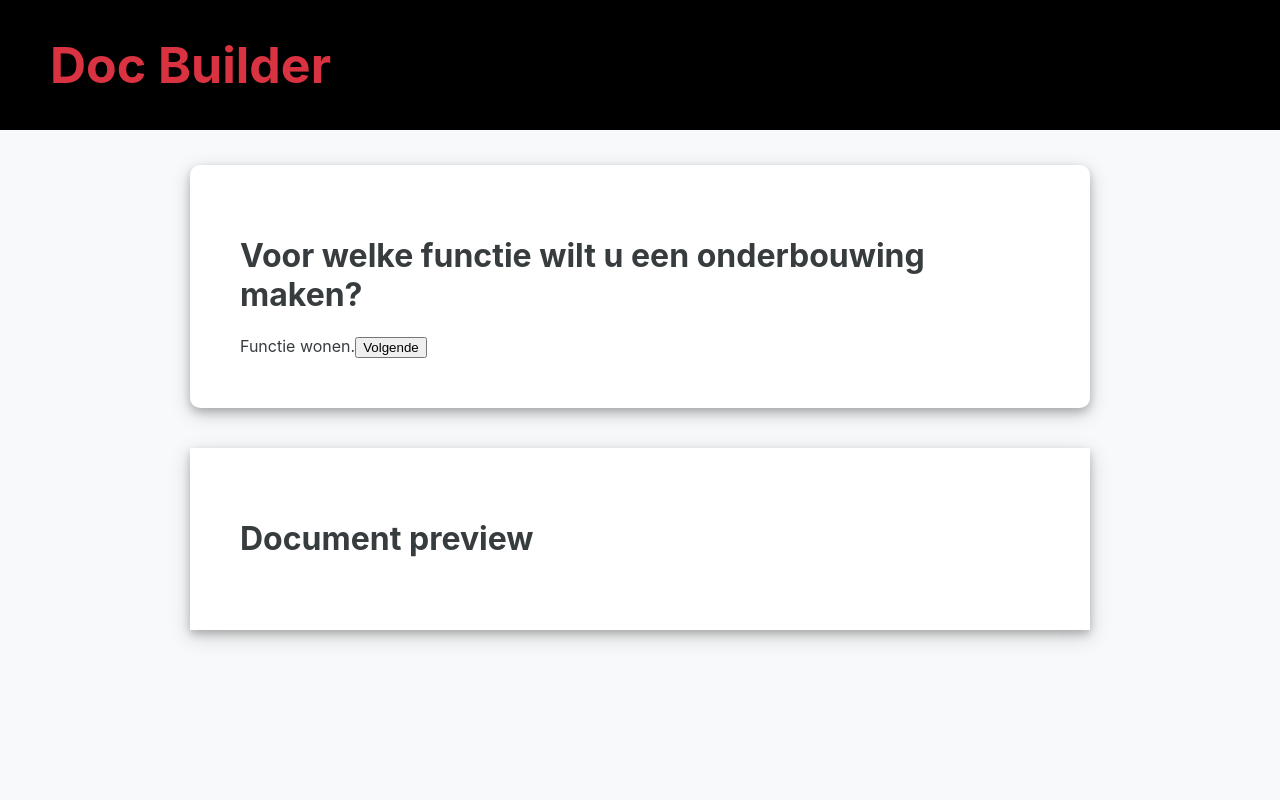
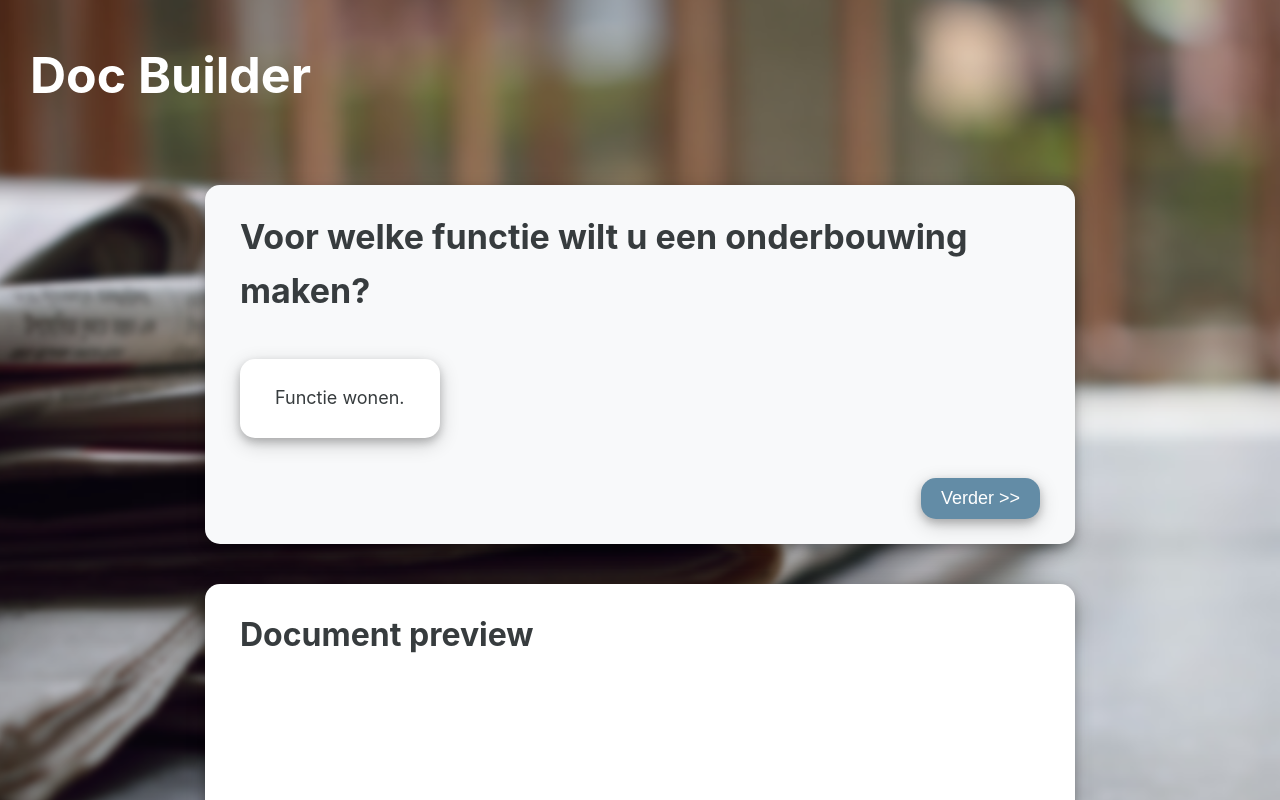
Before and after one commit to JerryPeeters/laddertool, a React (Create React App) app: page / in a window 1280 px wide. Shown: the top 800 px of the page. Built offline with nearby package versions, Linux system fonts and the light colour scheme.

Commit message:
added further styling

```diff
--- a/src/App.js
+++ b/src/App.js
@@ -7,6 +7,7 @@ export default class App extends React.Component {
   render() {
     return (
       <Provider store={store}>
+          <div style={styles.backgroundImage}>
           <div style={styles.container}>
             <div style={styles.subContainer}>
               <TitleScreen />
@@ -15,14 +16,17 @@ export default class App extends React.Component {
               <DocPreviewScreen />
             </div>
           </div>
+          </div>
       </Provider>
       );
   }
 }
 
 const styles = {
+  backgroundImage: {
+
+  },
   container: {
-    backgroundColor: '#f8f9fa',
     height: '100%',
     display: 'flex',
     justifyContent: 'center',
--- a/src/components/InfoModal.js
+++ b/src/components/InfoModal.js
@@ -25,8 +25,9 @@ export default class InfoModal extends React.Component {
             <>
                 {this.props.additionalInfo.map( item => (
                     <>
-                        <span onClick={this.getOpenModalHandler(item.targetKey)}>{item.text}</span>
+                        <span style={styles.text}onClick={this.getOpenModalHandler(item.targetKey)}>{item.text}</span>
                         <Modal
+                            style={styles.modal}
                             key={item.targeKey}
                             isOpen={this.state.showModal[item.targetKey]}
                             onRequestClose={this.getCloseModalHandler(item.targetKey)}
@@ -40,6 +41,13 @@ export default class InfoModal extends React.Component {
         )
     }
 }
+const styles = {
+    modal: {
+    },
+    text: {
+        fontStyle: 'italic',
+    }
+}
 
 InfoModal.propTypes = {
     additionInfo: PropTypes.array,
--- a/src/components/Question.js
+++ b/src/components/Question.js
@@ -70,10 +70,17 @@ class Question extends React.Component {
         //needs a key or it wont update the component
         return (
             <div style={styles.flexBox}>
-                <h1>{this.props.title}</h1>
-                {this.props.additionalInfo ? <InfoModal additionalInfo={this.props.additionalInfo}/> : null}
-                {this.renderCorrectOptionType()}
-                <button onClick={this.props.navigate}>Volgende</button>
+                <div>
+                    <h1 style={styles.questionTitle}>{this.props.title}</h1>
+                </div>
+                    {this.props.additionalInfo ? <InfoModal additionalInfo=
+                    {this.props.additionalInfo}/> : null}
+                <div style={styles.optionsBox}>
+                    {this.renderCorrectOptionType()}
+                </div>
+                <div style={styles.buttonRow}>
+                    <button style={styles.nextButton}onClick={this.props.navigate}>Verder >></button>
+                </div>
             </div>
     )}
 }
@@ -82,15 +89,45 @@ export default connect(mapStateToProps, {setNextKey, setNextAppend, setSavedInpu
 
 const styles = {
     flexBox: {
-        backgroundColor: 'white',
-        borderRadius: '10px',
+        backgroundColor: '#f8f9fa',
+        borderRadius: 15,
         boxShadow: '0 4px 8px 0 rgba(0, 0, 0, 0.2), 0 6px 20px 0 rgba(0, 0, 0, 0.19)',
-        padding: '50px',
+        padding: 25,
+        paddingLeft: 35,
+        paddingRight: 35,
         margin: '20px',
         minWidth: '400px',
         maxWidth: '800px',
         flexBasis: 'auto',
         flexGrow: 1,
+        flexDirection: 'column',
+        alignSelf: 'flex-start',
+    },
+    questionTitle: {
+        marginTop: 0,
+        fontSize: 34,
+    },
+    optionsBox: {
+        marginTop: 40,
+        display: 'flex',
+        flexDirection: 'column',
+    },
+    buttonRow: {
+        display: 'flex',
+        justifyContent: 'flex-end'
+    },
+    nextButton: {
+        backgroundColor: '#638ca6',
+        border: 'none',
+        color: 'white',
+        borderRadius: 15,
+        padding: 10,
+        paddingLeft: 20,
+        paddingRight: 20,
+        fontSize: 18,
+        alignSelf: 'flex-end',
+        marginTop: 20,
+        boxShadow: '0 4px 8px 0 rgba(0, 0, 0, 0.2), 0 6px 20px 0 rgba(0, 0, 0, 0.19)',
     }
 }
 
--- a/src/components/SelectableOptions.js
+++ b/src/components/SelectableOptions.js
@@ -45,7 +45,7 @@ export default class SelectableOptions extends React.Component {
                 {this.state.options.map( option => (
                     <span
                         key={option.id}
-                        style={option.selected ? styles.highlight : null}
+                        style={option.selected ? styles.highlight : styles.option}
                         onClick={() => this.handleSelect(option.id, option.targetKey, option.append)}>
                     {option.text}
                     </span>
@@ -56,8 +56,29 @@ export default class SelectableOptions extends React.Component {
 
 const styles = {
     highlight: {
-        backgroundColor: 'blue',
+        backgroundColor: '#17a697',
+        border: 'none',
         color: 'white',
+        borderRadius: 15,
+        padding: 25,
+        paddingLeft: 35,
+        paddingRight: 35,
+        fontSize: 18,
+        marginBottom: 20,
+        alignSelf: 'flex-start',
+        boxShadow: '0 4px 8px 0 rgba(0, 0, 0, 0.2), 0 6px 20px 0 rgba(0, 0, 0, 0.19)',
+    },
+    option: {
+        backgroundColor: 'white',
+        border: 'none',
+        borderRadius: 15,
+        padding: 25,
+        paddingLeft: 35,
+        paddingRight: 35,
+        fontSize: 18,
+        marginBottom: 20,
+        alignSelf: 'flex-start',
+        boxShadow: '0 4px 8px 0 rgba(0, 0, 0, 0.2), 0 6px 20px 0 rgba(0, 0, 0, 0.19)',
     }
 };
 
--- a/src/data/questionData.js
+++ b/src/data/questionData.js
@@ -20,7 +20,7 @@ export default {
         inputType: select,
         options: [{
             text: `Functie wonen.`,
-            targetKey: 'startWoning'
+            targetKey: '3.1'
             }]
     },
     'end': {
--- a/src/index.css
+++ b/src/index.css
@@ -1,6 +1,8 @@
 body {
   margin: 0;
   padding: 0;
+  font-size: 18;
+  line-height: 1.6;
   font-family: -apple-system, BlinkMacSystemFont, "Segoe UI", "Roboto", "Oxygen",
     "Ubuntu", "Cantarell", "Fira Sans", "Droid Sans", "Helvetica Neue",
     sans-serif;
@@ -9,9 +11,15 @@ body {
   -moz-osx-font-smoothing: grayscale;
 }
 html, body, #root {
-  height: 100%
+  height: 100%;
 }
-
+html {
+  background: url(/images/bgblur.PNG) no-repeat center center fixed;
+  -webkit-background-size: cover;
+  -moz-background-size: cover;
+  -o-background-size: cover;
+  background-size: cover;
+}
 code {
   font-family: source-code-pro, Menlo, Monaco, Consolas, "Courier New",
     monospace;
--- a/src/screens/DocPreviewScreen.js
+++ b/src/screens/DocPreviewScreen.js
@@ -9,24 +9,18 @@ const mapStateToProps = state => ({
 class DocPreviewScreen extends React.PureComponent {
 
     placeHolder = () => {
-        if (this.props.map) {
+        if (this.props.doc) {
             return this.props.doc.map( par => <p key={keyMaker()}>{par}</p> )
         } else {
-            return (
-            <p>
-                .
-                ...
-                ....
-            </p>
-            )
+            return
         }
     }
 
     render() {
         return (
             <div id='doc' style={styles.flexBox}>
-                <h1>Document preview</h1>
-                {this.props.doc.map( par => <p key={keyMaker()}>{par}</p> )}
+                <h1 style={styles.title}>Document preview</h1>
+                {this.placeHolder()}
             </div>
         )
     }
@@ -35,14 +29,22 @@ class DocPreviewScreen extends React.PureComponent {
 export default connect(mapStateToProps)(DocPreviewScreen);
 
 const styles = {
+    title: {
+        marginTop: 0,
+    },
     flexBox: {
         backgroundColor: 'white',
         boxShadow: '0 4px 8px 0 rgba(0, 0, 0, 0.2), 0 6px 20px 0 rgba(0, 0, 0, 0.19)',
-        padding: '50px',
+        borderRadius: 15,
+        padding: 25,
+        paddingLeft: 35,
+        paddingRight: 35,
         margin: '20px',
         minWidth: '400px',
         maxWidth: '800px',
+        minHeight: '300px',
         flexBasis: 'auto',
         flexGrow: 1,
+        alignSelf: 'flex-start',
     }
 }
--- a/src/screens/TitleScreen.js
+++ b/src/screens/TitleScreen.js
@@ -16,20 +16,19 @@ const styles = {
     flexBox: {
         flexBasis: 'auto',
         flexGrow: 1,
-        backgroundColor: 'black',
         marginBottom: 15,
     },
     textBox: {
         margin: '20px',
+        color: 'white',
         alignSelf: 'flex-start',
-        padding: 30,
+        padding: 10,
         paddingTop: 15,
         paddingBottom: 15,
         borderRadius: 25,
         width: 450,
         fontWeight: 'bold',
         fontSize: 50,
-        color: '#d93240',
         borderBottom: '5px #e0e0e0',
         borderLeft: '5px #e0e0e0',
     }
```
Also changed, not shown: public/images/bgblur.PNG (added). Lines whose indentation alone changed are shown as unchanged.
